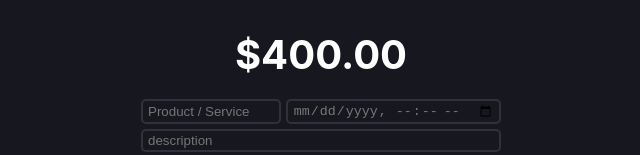
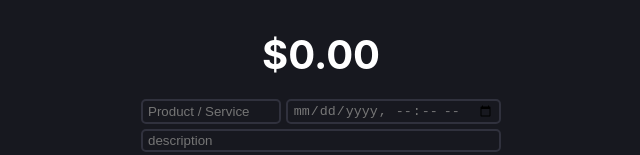
Before and after one commit to MeetRaut/money-tracker, a React (Create React App) app in the folder money-tracker/: page / in a window 1280 px wide. Shown: the top 155 px of the page, without its empty margins (319-959 px from the left). Built offline with nearby package versions, Linux system fonts and the light colour scheme; no server answers.

Commit message:
fully functional

```diff
--- a/money-tracker/src/App.js
+++ b/money-tracker/src/App.js
@@ -50,10 +50,14 @@ function App() {
       });
   };
 
+  let balance = 0;
+  for(const transaction of transactions){
+    balance += transaction.price;
+  }
 
   return (
     <main>
-      <h1>$400<span>.00</span></h1>
+      <h1>${balance}<span>.00</span></h1>
       <form onSubmit={addNewTransaction}>
         <div className='basic'>
           <input
```
